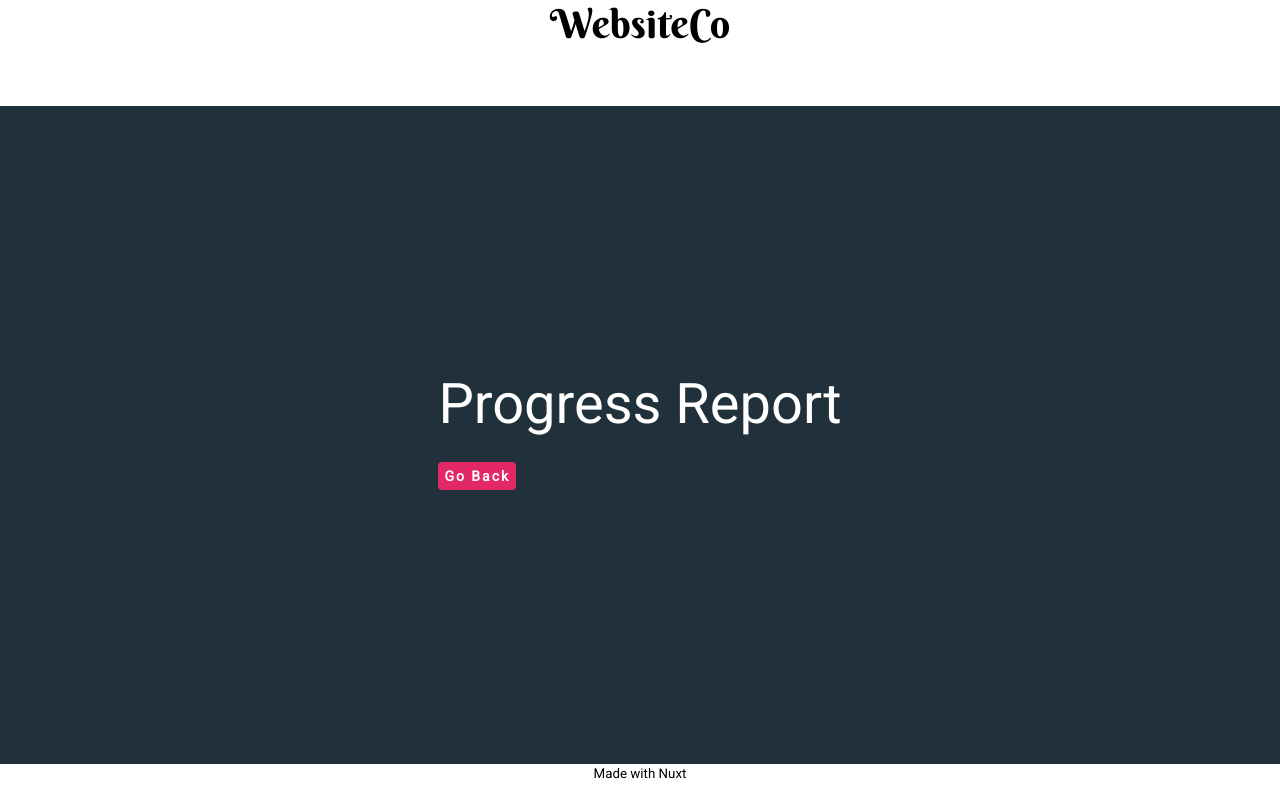
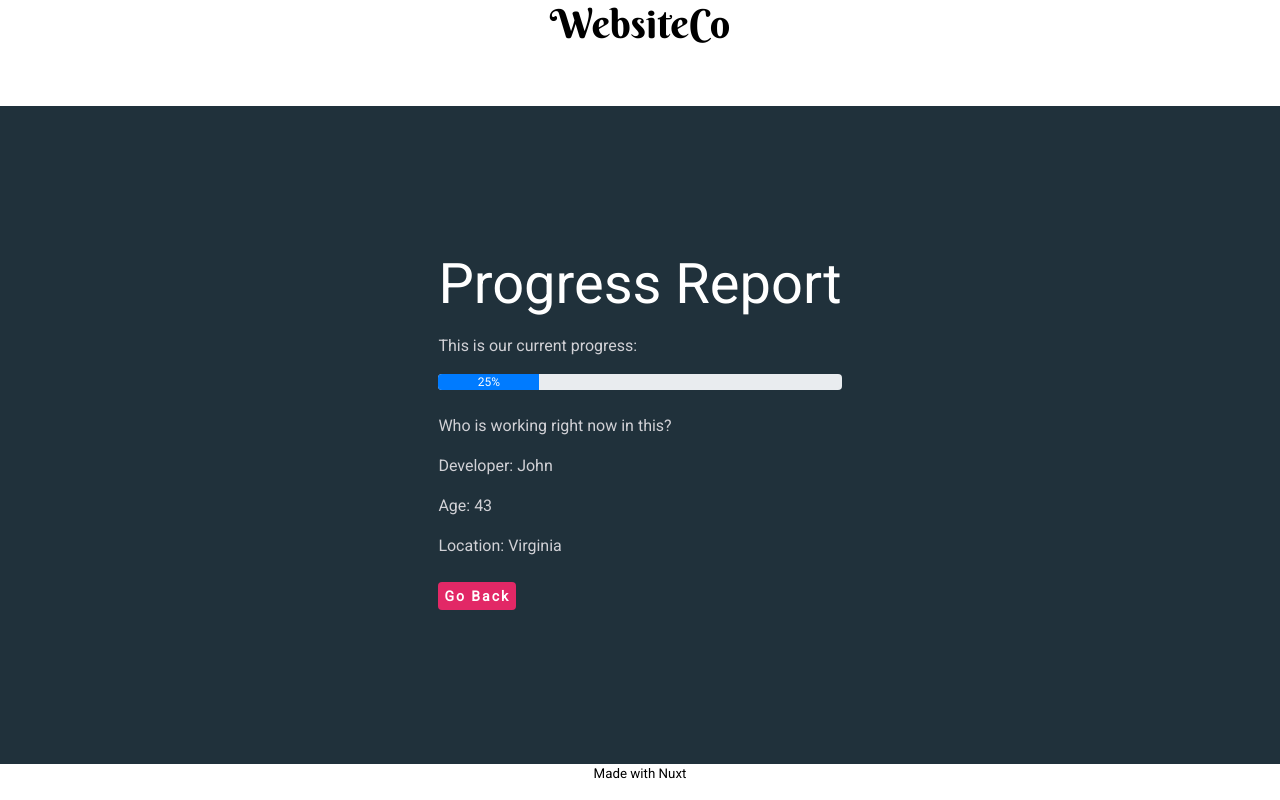
Before and after one commit to juanma77/app-nuxt-vuejs, a Nuxt app: page /progress in a window 1280 px wide. Built offline with nearby package versions, Linux system fonts and the light colour scheme.

Commit message:
progress bar component added to progress page

```diff
--- /dev/null
+++ b/components/ProgressBar.vue
@@ -0,0 +1,5 @@
+<template>
+    <div class="progress">
+        <div class="progress-bar" role="progressbar" style="width: 25%;" aria-valuenow="25" aria-valuemin="0" aria-valuemax="100">25%</div>
+    </div>
+</template>
--- a/pages/contact.vue
+++ b/pages/contact.vue
@@ -28,6 +28,7 @@
                 <label for="exampleFormControlTextarea1">Write a message</label>
                 <textarea class="form-control" id="exampleFormControlTextarea1" rows="3"></textarea>
             </div>
+            <button type="submit" class="btn btn-success">Submit</button>
         </form>
         <nuxt-link to="/" class="callToAction">Go Back</nuxt-link>
     </div>
--- a/pages/progress.vue
+++ b/pages/progress.vue
@@ -6,13 +6,24 @@
          <p>{{ statusUpdate }}</p>
          <p>{{ statusDate }}</p>
 
+         <p>This is our current progress:</p>
+         <ProgressBar></ProgressBar>
+
+         <br>
+         <p>Who is working right now in this?</p>
+
+         <p>Developer: {{ barInfo.owner }}</p>
+         <p>Age: {{ barInfo.age }}</p>
+         <p>Location: {{ barInfo.location }}</p>
 
         <nuxt-link to="/" class="callToAction">Go Back</nuxt-link>
     </div>
 </template>
 
 <script>
+import ProgressBar from '../components/ProgressBar';
 const axios = require('axios');
+
 export default {
     // We need to use "asyncData" to make the axios call
     asyncData({ params }){
@@ -23,6 +34,18 @@ export default {
                 statusDate: res.data.statusDate
             }
         })
+    },
+    components: {
+        ProgressBar
+    },
+    data(){
+        return {
+            barInfo: {
+                owner: 'John',
+                age: 43,
+                location: 'Virginia'
+            }
+        }
     }
 }
 </script>
```
